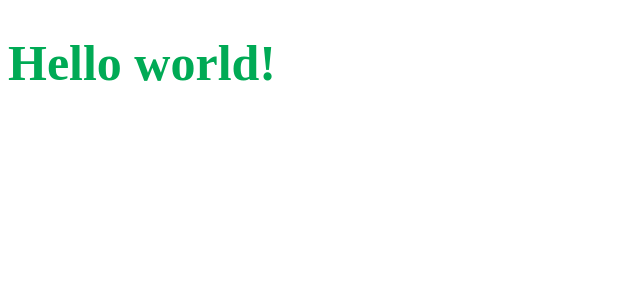
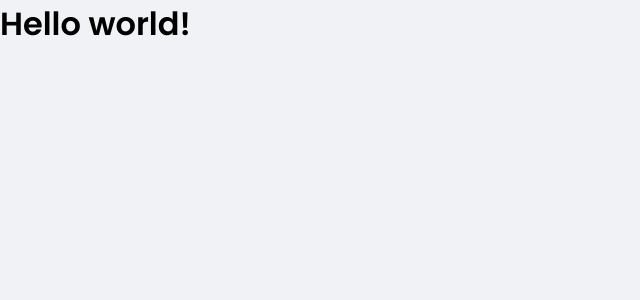
Before and after one commit to JFMacedo/dtmoney, a React (Create React App) app: page / in a window 1280 px wide. Shown: the top 300 px of the page, without its empty margins (0-640 px from the left). Built offline with nearby package versions, Linux system fonts and the light colour scheme.

Commit message:
added global styles

```diff
--- a/public/index.html
+++ b/public/index.html
@@ -1,9 +1,11 @@
 <!DOCTYPE html>
 <html lang="pt-BR">
   <head>
+    <link rel="preconnect" href="https://fonts.gstatic.com">
     <meta charset="utf-8" />
     <meta name="viewport" content="width=device-width, initial-scale=1" />
-    <link rel="shortcut icon" href="favicon.png" type="image/x-icon" />
+    <link rel="shortcut icon" href="favicon.png" type="image/png" />
+    <link href="https://fonts.googleapis.com/css2?family=Poppins:wght@400;600&display=swap" rel="stylesheet">
     <title>dtmoney</title>
   </head>
   <body>
--- a/src/App.tsx
+++ b/src/App.tsx
@@ -1,15 +1,10 @@
-import styled from 'styled-components';
-
-const Title = styled.h1 `
-  font-family: 'Asap';
-  font-size: 50px;
-  color: #00AA55;
-`;
+import { GlobalStyle } from "./styles/global";
 
 export function App() {
   return (
     <div className="App">
-      <Title>Hello world!</Title>
+      <GlobalStyle />
+      <h1>Hello world!</h1>
     </div>
   );
 }
--- /dev/null
+++ b/src/styles/global.ts
@@ -0,0 +1,54 @@
+import { createGlobalStyle } from 'styled-components';
+
+export const GlobalStyle = createGlobalStyle`
+  :root {
+    --color-background: #F0F2F5;
+    --color-blue: #267FD9;
+    --color-blue-light: #4799ED;
+    --color-green: #26D953;
+    --color-red: #D92644;
+    --color-shape: #FFFFFF;
+    --color-text-title: #363F5F;
+    --color-text-body: #969CB3;
+  }
+
+  * {
+    margin: 0;
+    padding: 0;
+    box-sizing: border-box;
+  }
+
+  html {
+    @media (max-width: 1080px) {
+      font-size: 93.75%;
+    }
+
+    @media (max-width: 720px) {
+      font-size: 87.50%;
+    }
+  }
+
+  body {
+    background-color: var(--color-background);
+
+    -webkit-font-smoothing: antialiased;
+  }
+
+  body, input, textarea, button {
+    font-family: 'Poppins', sans-serif;
+    font-weight: 400;
+  }
+
+  h1, h2, h3, h4, h5, h6, strong {
+    font-weight: 600;
+  }
+
+  button {
+    cursor: pointer;
+  }
+
+  [disabled] {
+    opacity: 0.6;
+    cursor: not-allowed;
+  }
+`;
```
